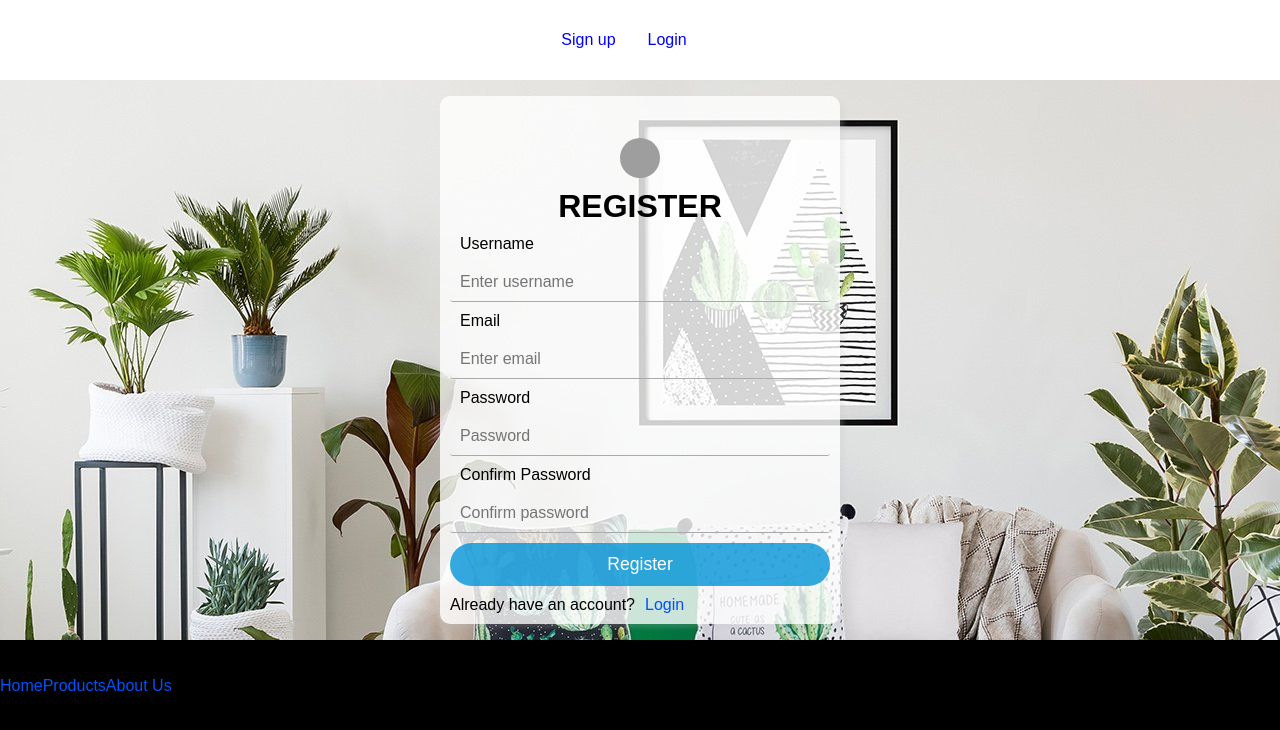
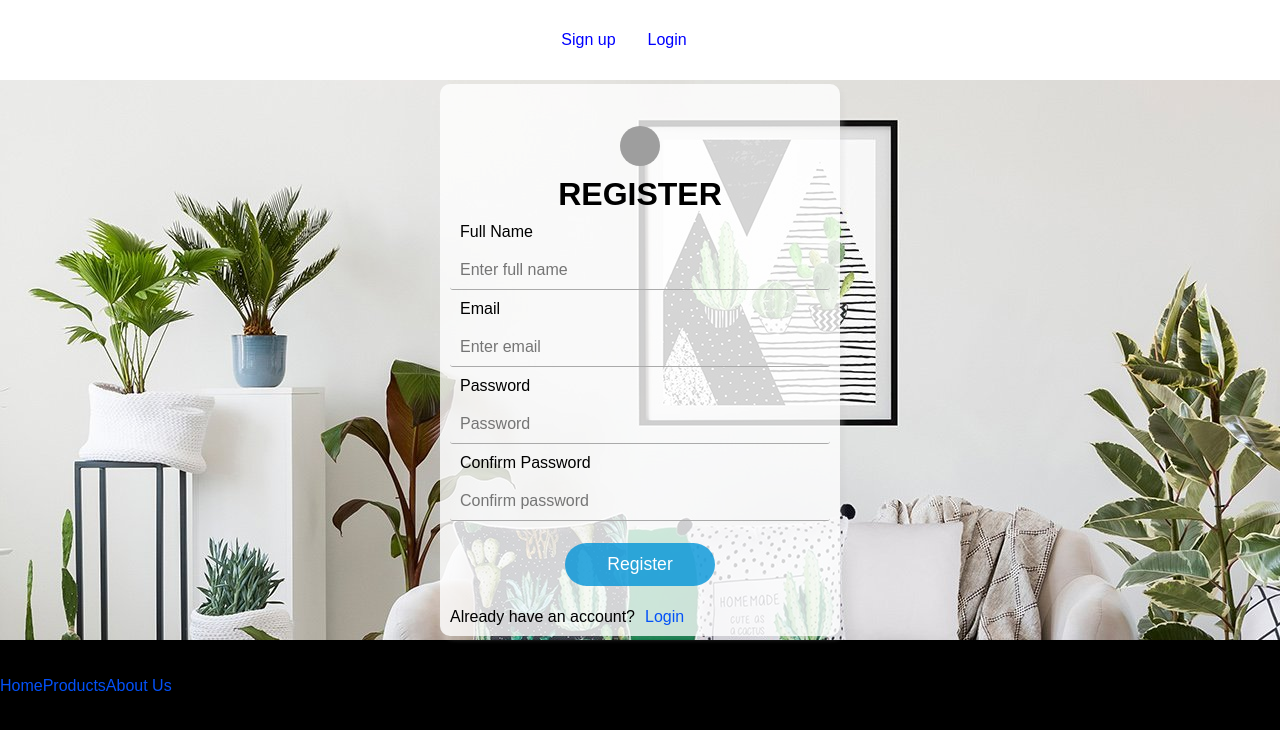
Before and after one commit to Freelance-Hustle/social-awareness, a React (Create React App) app: page /signup in a window 1280 px wide. Shown: the top 730 px of the page. Built offline with nearby package versions, Linux system fonts and the light colour scheme; grey boxes are pictures that could not be loaded.

Commit message:
Add user register

```diff
--- a/src/App.tsx
+++ b/src/App.tsx
@@ -16,6 +16,12 @@ export type LoginCredentialsProps = {
 };
 
 export type LoginProps = {
+	email: string;
+	password: string;
+};
+
+export type RegisterProps = {
+	name: string;
 	email: string;
 	password: string;
 };
@@ -53,6 +59,33 @@ const App: React.FC = (): JSX.Element => {
 				anchorOrigin: {
 					vertical: 'top',
 					horizontal: 'right',
+				},
+			});
+		}
+	};
+
+	const registerUser = async (user: RegisterProps) => {
+		try {
+			const res = await handleFetch('/users/register', 'post', user);
+
+			if (res) {
+				enqueueSnackbar(res.message, {
+					variant: 'success',
+					anchorOrigin: {
+						horizontal: 'right',
+						vertical: 'top',
+					},
+				});
+			}
+
+			setToken(res.data.token);
+			setLoginCredentials(res.data.user);
+		} catch (err: any) {
+			enqueueSnackbar(err.message, {
+				variant: 'error',
+				anchorOrigin: {
+					horizontal: 'right',
+					vertical: 'top',
 				},
 			});
 		}
@@ -105,6 +138,7 @@ const App: React.FC = (): JSX.Element => {
 				posts,
 				addPost,
 				deletePost,
+				registerUser,
 				loginUser,
 				logOut,
 			}}
--- a/src/context/index.tsx
+++ b/src/context/index.tsx
@@ -1,5 +1,5 @@
 import React from 'react';
-import { LoginCredentialsProps, LoginProps } from '../App';
+import { LoginCredentialsProps, LoginProps, RegisterProps } from '../App';
 import { PostProps } from '../components/Post';
 
 export type AppContextProps = {
@@ -8,6 +8,7 @@ export type AppContextProps = {
 	posts: PostProps[];
 	addPost?: (post: PostProps) => Promise<void>;
 	deletePost?: (id: string) => Promise<void>;
+	registerUser?: (user: RegisterProps) => Promise<void>;
 	loginUser?: (user: LoginProps) => Promise<void>;
 	logOut?: () => void;
 };
--- a/src/pages/Login.tsx
+++ b/src/pages/Login.tsx
@@ -61,6 +61,7 @@ const Login: React.FC = () => {
 						name="email"
 						value={user.email}
 						onChange={handleChange}
+						required
 					/>
 					<label htmlFor="password" className="login-label">
 						Password
@@ -73,6 +74,7 @@ const Login: React.FC = () => {
 						name="password"
 						value={user.password}
 						onChange={handleChange}
+						required
 					/>
 					<IconButton title="login to your account" onClick={handleSubmit}>
 						<button type="submit" className="btn btn-primary">
--- a/src/pages/Register.tsx
+++ b/src/pages/Register.tsx
@@ -1,35 +1,98 @@
-import React from 'react';
-import { Link } from 'react-router-dom';
-import { Avatar } from '@material-ui/core';
+import React, { useState, useContext, useEffect } from 'react';
+import { Link, useNavigate } from 'react-router-dom';
+import { useSnackbar } from 'notistack';
+import { Avatar, IconButton } from '@material-ui/core';
 import './Login.scss';
+import { RegisterProps } from '../App';
+import { AppContext } from '../context';
 
 const Register: React.FC = () => {
-	const signup = () => {};
+	const { enqueueSnackbar } = useSnackbar();
+	const navigate = useNavigate();
+	const { registerUser, token } = useContext(AppContext);
+	const [user, setUser] = useState<RegisterProps & { confirmPassword: string }>(
+		{
+			name: '',
+			email: '',
+			password: '',
+			confirmPassword: '',
+		}
+	);
+
+	useEffect(() => {
+		if (token) {
+			navigate('/');
+		}
+	}, [token, navigate]);
+
+	const handleChange = (e: React.ChangeEvent<HTMLInputElement>) => {
+		setUser({
+			...user,
+			[e.target.name]: e.target.value,
+		});
+	};
+
+	const handleSubmit = async (
+		e: React.FormEvent<HTMLFormElement> | React.MouseEvent<HTMLButtonElement>
+	) => {
+		try {
+			e.preventDefault();
+
+			const { confirmPassword, ...restUser } = user;
+
+			if (user.password !== confirmPassword) {
+				throw Error(`Error: Password do not match!`);
+			}
+
+			await registerUser?.(restUser);
+
+			if (token) {
+				navigate('/');
+			}
+		} catch (err: any) {
+			enqueueSnackbar(err.message, {
+				variant: 'error',
+				anchorOrigin: {
+					horizontal: 'right',
+					vertical: 'top',
+				},
+			});
+		}
+	};
+
 	return (
 		<div className="wrapper">
 			<div className="login-card">
-				<form onSubmit={signup} className="login-form">
+				<form onSubmit={handleSubmit} className="login-form">
 					<div className="login-top">
 						<Avatar src={`/users/:id`} />
 						<h1>Register</h1>
 					</div>
-					<label htmlFor="username" className="login-label">
-						Username
+					<label htmlFor="name" className="login-label">
+						Full Name
 					</label>
 					<input
 						type="text"
-						placeholder="Enter username"
+						placeholder="Enter full name"
 						className="form-control"
-						id="username"
+						id="name"
+						name="name"
+						value={user.name}
+						onChange={handleChange}
+						required
 					/>
 					<label htmlFor="email" className="login-label">
 						Email
 					</label>
 					<input
-						type="text"
+						type="email"
 						placeholder="Enter email"
 						className="form-control"
 						id="email"
+						name="email"
+						value={user.email}
+						onChange={handleChange}
+						required
 					/>
 					<label htmlFor="password" className="login-label">
 						Password
@@ -39,6 +102,10 @@ const Register: React.FC = () => {
 						placeholder="Password"
 						className="form-control"
 						id="password"
+						name="password"
+						value={user.password}
+						onChange={handleChange}
+						required
 					/>
 					<label htmlFor="confirmPassword" className="login-label">
 						Confirm Password
@@ -48,10 +115,17 @@ const Register: React.FC = () => {
 						placeholder="Confirm password"
 						className="form-control"
 						id="confirmPassword"
+						name="confirmPassword"
+						value={user.confirmPassword}
+						onChange={handleChange}
+						required
 					/>
-					<button type="submit" className="btn btn-primary">
-						Register
-					</button>
+					<IconButton title="Register a new account" onClick={handleSubmit}>
+						<button type="submit" className="btn btn-primary">
+							Register
+						</button>
+					</IconButton>
+
 					<div className="form-links">
 						<span>Already have an account? </span>
 						<Link to="/login">Login</Link>
```
